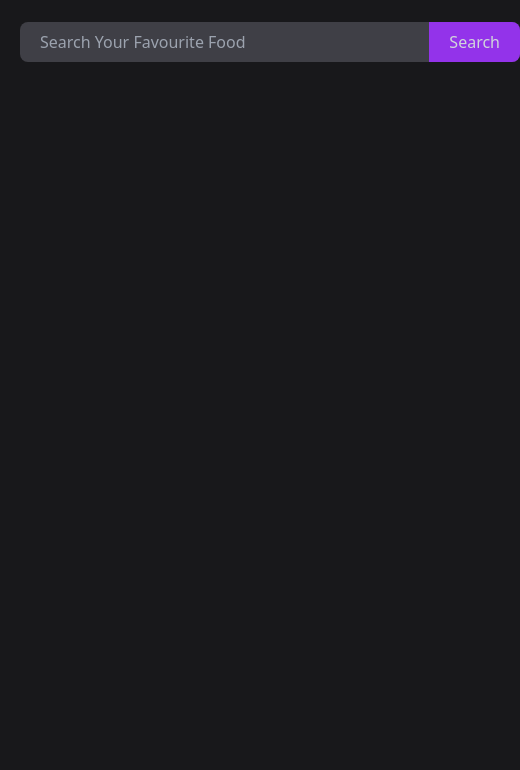
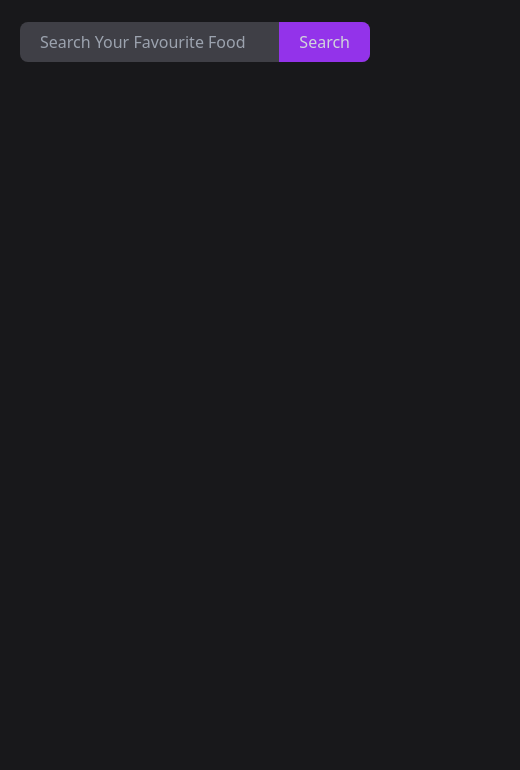
Before and after one commit to 10Sadique/food-db-api, a plain HTML site: page index.html in a window 390 px wide. Shown: the part 74-844 px from the top of the page, 520 px wide, since content can reach past the window. Drawn offline with nearby package versions, Linux system fonts and the light colour scheme; no server answers.

Commit message:
search bar fix

```diff
--- a/index.html
+++ b/index.html
@@ -13,7 +13,7 @@
 
         <main class="m-5 md:mx-16">
             <section class="grid place-items-center mb-5">
-                <div class="w-[500px] my-5 flex items-center justify-center relative">
+                <div class="w-full md:w-[500px] my-5 flex items-center justify-center relative">
                     <input id="search-field" class="w-full py-2 px-5 rounded-lg bg-zinc-700" type="text" placeholder="Search Your Favourite Food">
                     <button onclick="searchFood()" class="py-2 px-5 bg-purple-600 rounded-r-lg absolute right-0">Search</button>
                 </div>
```
